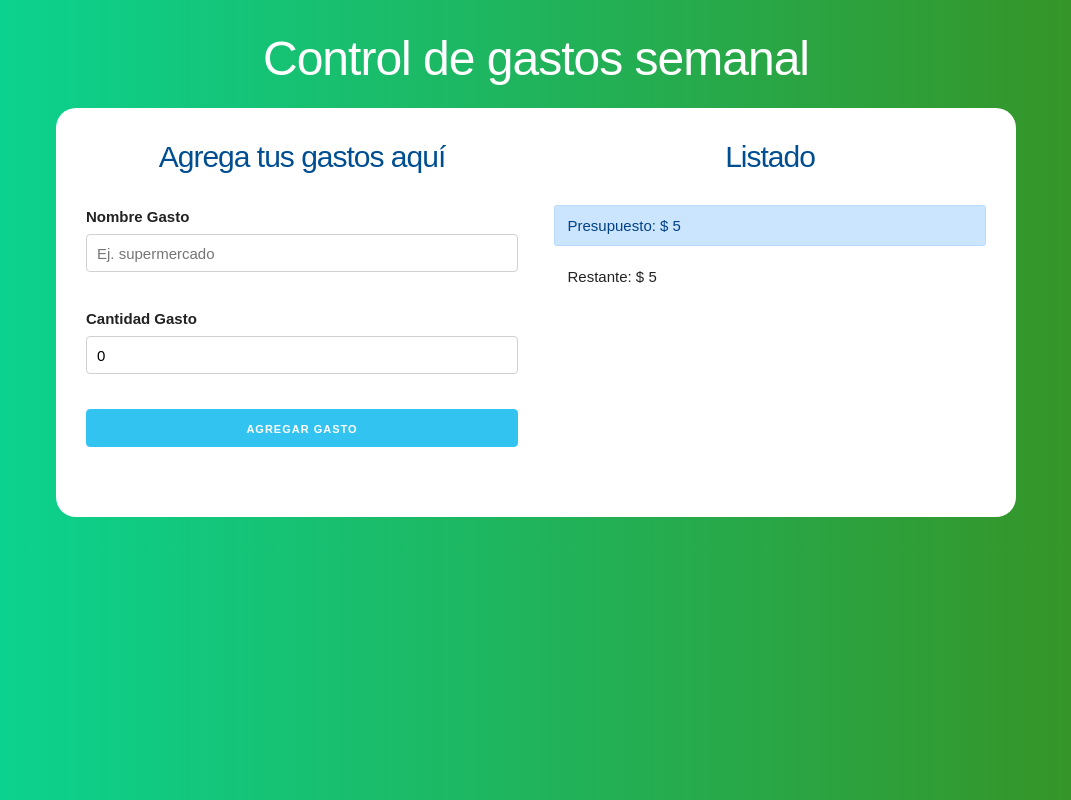
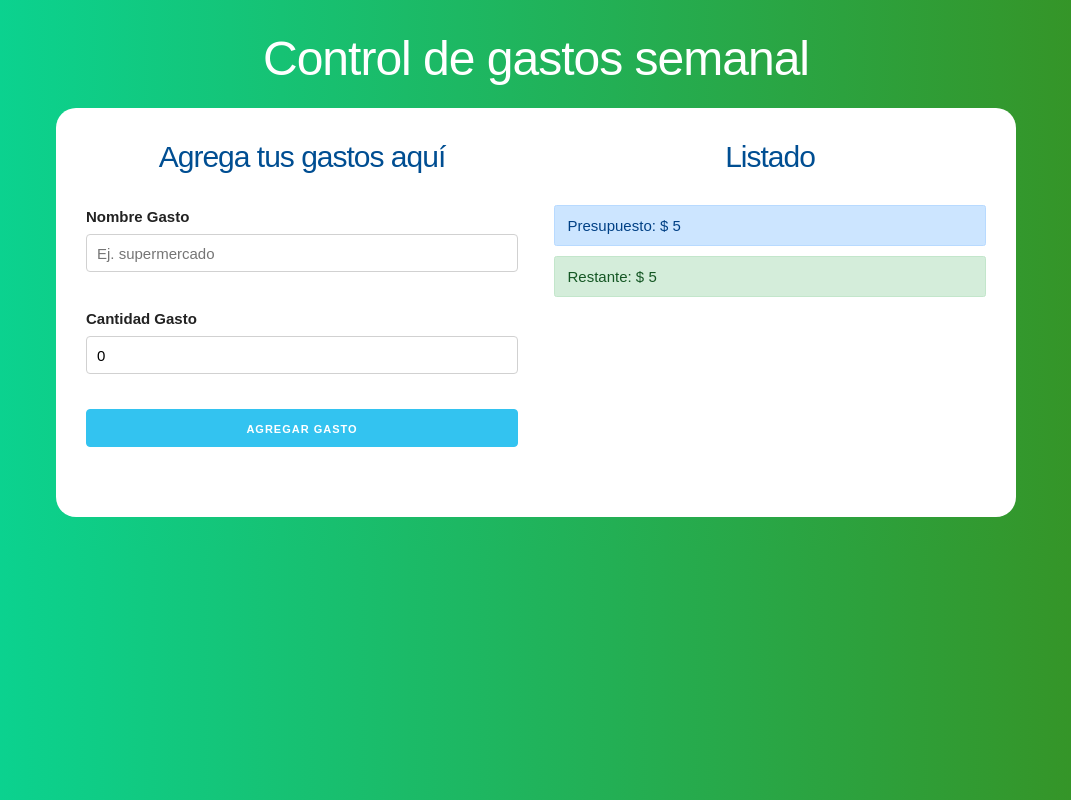
Before and after one commit to Teresitalee/gasto-semanal, a React (Create React App) app: page / in a window 1280 px wide. Both pictures are taken after typing "5" into the empty fields and a click on the input "definir presupuesto". Shown: the whole page, without its empty margins (104-1175 px from the left). Built offline with nearby package versions, Linux system fonts and the light colour scheme.

Commit message:
nuevo readme.md

```diff
--- a/public/index.html
+++ b/public/index.html
@@ -11,7 +11,7 @@
     />
     <link rel="apple-touch-icon" href="%PUBLIC_URL%/logo192.png" />
     <link rel="manifest" href="%PUBLIC_URL%/manifest.json" />
-    <title>Presupuesto React</title>
+    <title>Presupuesto Gastos Personales</title>
     <link rel="stylesheet" href="https://cdnjs.cloudflare.com/ajax/libs/normalize/8.0.1/normalize.min.css">
     <link href="https://fonts.googleapis.com/css?family=Staatliches" rel="stylesheet">
     <link rel="stylesheet" href="https://cdnjs.cloudflare.com/ajax/libs/skeleton/2.0.4/skeleton.min.css">
--- a/src/App.js
+++ b/src/App.js
@@ -36,7 +36,7 @@ function App() {
        guardarCreargasto(false);
 
     }
-  }, [gasto]);
+  }, [gasto, creargasto, gastos, restante]);
 
 
 
--- a/src/Helper.js
+++ b/src/Helper.js
@@ -0,0 +1,14 @@
+export const revisarPresupuesto = (presupuesto, restante) => {
+    let porcentaje;
+
+    if ( ( presupuesto / 4 ) > restante ){
+        porcentaje = 'alert alert-danger';
+    } else if ( ( presupuesto / 2) > restante ){
+        porcentaje = 'alert alert-warning';
+    } else {
+        porcentaje = 'alert alert-success';
+    }
+
+    return porcentaje;
+
+}
--- a/src/components/ControlPresupuesto.js
+++ b/src/components/ControlPresupuesto.js
@@ -1,4 +1,5 @@
 import React, { Fragment } from 'react';
+import { revisarPresupuesto } from '../Helper';
 
 const ControlPresupuesto = ({presupuesto , restante}) => {
     return (
@@ -6,7 +7,7 @@ const ControlPresupuesto = ({presupuesto , restante}) => {
             <div className="alert alert-primary">
                 Presupuesto: $ {presupuesto}
             </div>
-            <div className="alert ">
+            <div className={revisarPresupuesto(presupuesto, restante)}>
                 Restante: $ {restante}
             </div>
         </Fragment>
--- a/src/components/Listado.js
+++ b/src/components/Listado.js
@@ -1,5 +1,6 @@
 import React from 'react';
 import Gasto from './Gasto';
+/// documentar
 
 
 const Listado = ({gastos}) => (
```
Also changed, not shown: 1 other file (tests, documents, lock files or other folders).
